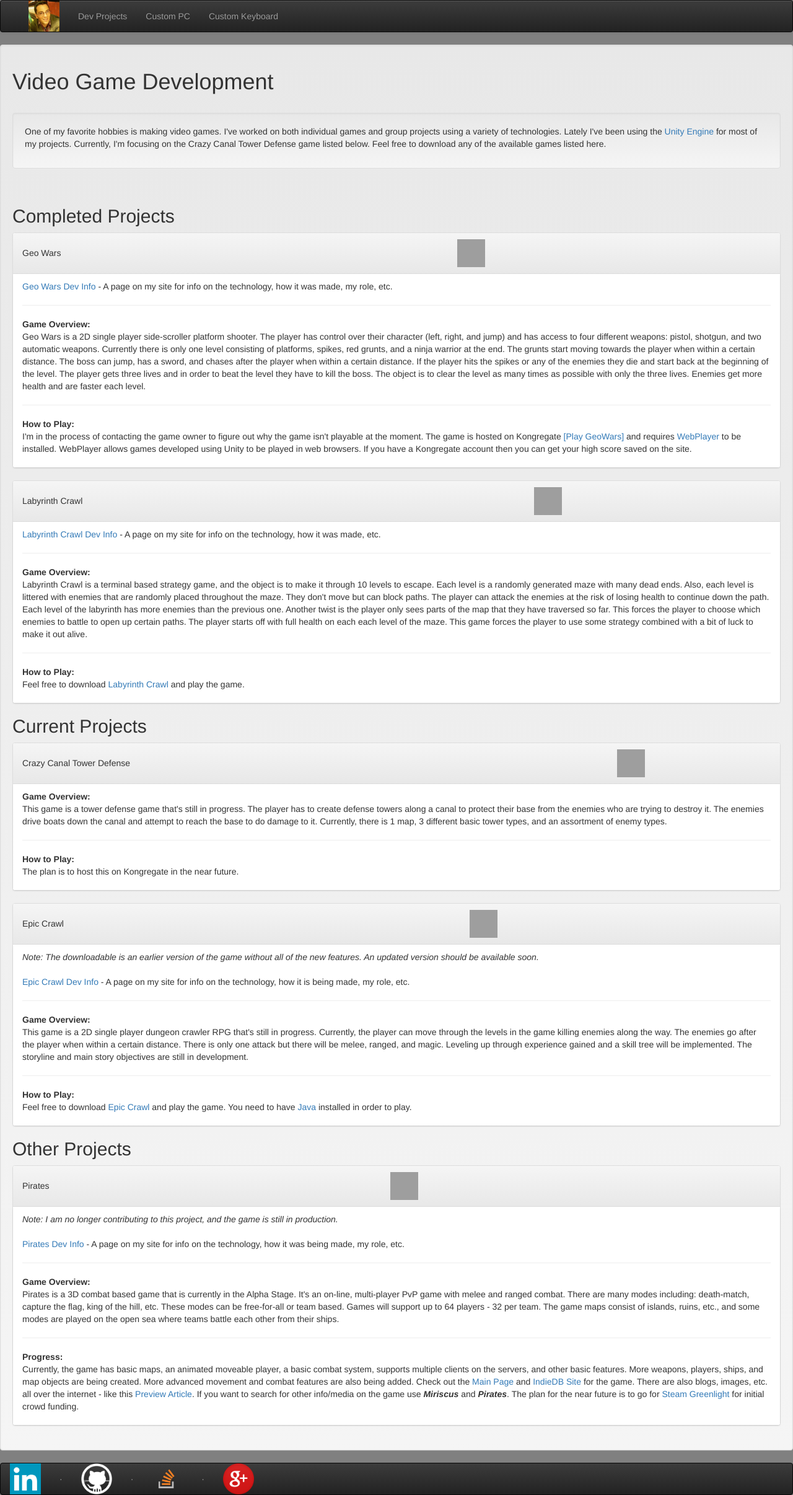
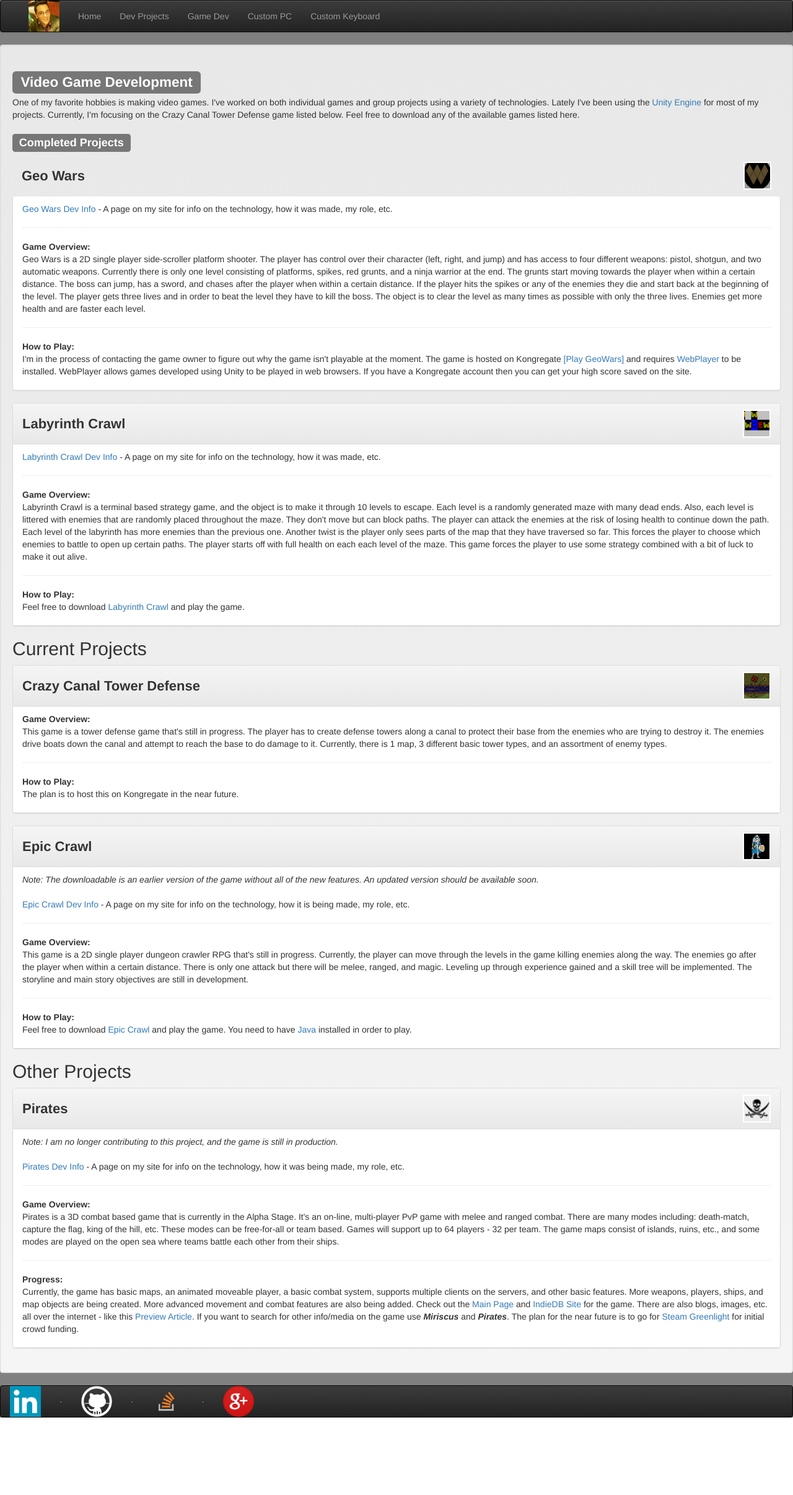
Before and after one commit to andrew-boutin/andrew-django-personal-site, a Django app: page /gamedev/ in a window 1280 px wide. Shown: the whole page at 62% size. After the commit the page ends 2287 px from the top, so only its background shows below. Run offline with Django 3.2, Linux system fonts and the light colour scheme; some libraries are stand-ins or nearby versions; grey boxes are pictures that could not be loaded.

Commit message:
Adding images, removing unnecessary css, and fixing porting issues.

```diff
--- a/personalsite/main/templates/main/gamedev.html
+++ b/personalsite/main/templates/main/gamedev.html
@@ -1,30 +1,21 @@
 {% extends 'base.html' %}
 
+{% load staticfiles %}
+
 {% block body_block %}
-<h1 class="pageHeading">Video Game Development</h1>
-
-				</br>
-				<div class="well outerInfo">
-					<p>
-						One of my favorite hobbies is making video games.  I've worked on both individual games and group
-						projects using a variety of technologies.  Lately I've been using the
-						<a class="link" href="https://unity3d.com/">Unity Engine</a>
-						for most of my projects.  Currently, I'm focusing on the Crazy Canal Tower Defense game listed below.
-						Feel free to download any of the available games listed here.
-					</p>
-				</div>
-				</br>
-
-				<!-- <a href="http://www.indiedb.com/company/miriscus" title="View Miriscus on Indie DB" target="_blank"><img src="http://button.indiedb.com/popularity/medium/groups/217.png" alt="Miriscus" /></a> -->
-
-				<h2 class="pageHeading">Completed Projects</h2>
-
-				<div class="panel panel-default">
+<h2><span class="label label-default">Video Game Development</span></h2>
+  One of my favorite hobbies is making video games. I've worked on both individual games and group
+  projects using a variety of technologies. Lately I've been using the <a class="link" href="https://unity3d.com/">Unity Engine</a>
+  for most of my projects. Currently, I'm focusing on the Crazy Canal Tower Defense game listed below. Feel free to download any of
+  the available games listed here.
+</br>
+<h3><span class="label label-default">Completed Projects</span></h3>
+<div>
 					<div class="panel-heading">
 						<table style="width:100%">
 							<tr>
 								<td class="title">Geo Wars</td>
-								<td class="gameIconCol"><img class="gameIcon" src="/resources/GeoWars.png" width="45px" height="45px"></td>
+								<td class="gameIconCol"><img class="gameIcon" src="{% static "imgs/geowars.png" %}" width="45px" height="45px"></td>
 							</tr>
 						</table>
 					</div>
@@ -66,7 +57,7 @@
 						<table style="width:100%">
 							<tr>
 								<td class="title">Labyrinth Crawl</td>
-								<td class="gameIconCol"><img class="gameIcon" src="/resources/LabyrinthCrawl.png" width="45px" height="45px"></td>
+								<td class="gameIconCol"><img class="gameIcon" src="{% static "imgs/LabyrinthCrawl.png" %}" width="45px" height="45px"></td>
 							</tr>
 						</table>
 					</div>
@@ -101,7 +92,7 @@
 						<table style="width:100%">
 							<tr>
 								<td class="title">Crazy Canal Tower Defense</td>
-								<td class="gameIconCol"><img style="background-color:black;" class="gameIcon" src="/resources/CrazyCanal.png" width="45px" height="45px"></td>
+								<td class="gameIconCol"><img style="background-color:black;" class="gameIcon" src="{% static "imgs/CrazyCanal.png" %}" width="45px" height="45px"></td>
 							</tr>
 						</table>
 					</div>
@@ -125,7 +116,7 @@
 						<table style="width:100%">
 							<tr>
 								<td class="title">Epic Crawl</td>
-								<td class="gameIconCol"><img style="background-color:black;" class="gameIcon" src="/resources/EpicCrawl.png" width="45px" height="45px"></td>
+								<td class="gameIconCol"><img style="background-color:black;" class="gameIcon" src="{% static "imgs/EpicCrawl.png" %}" width="45px" height="45px"></td>
 							</tr>
 						</table>
 					</div>
@@ -161,7 +152,7 @@
 						<table style="width:100%">
 							<tr>
 								<td class="title">Pirates</td>
-								<td class="gameIconCol"><img class="gameIcon" src="/resources/pirates.png" width="45px" height="45px"></td>
+								<td class="gameIconCol"><img class="gameIcon" src="{% static "imgs/pirates.png" %}" width="45px" height="45px"></td>
 							</tr>
 						</table>
 					</div>
--- a/personalsite/main/templates/main/pcbuild.html
+++ b/personalsite/main/templates/main/pcbuild.html
@@ -3,7 +3,7 @@
 {% load staticfiles %}
 
 {% block body_block %}
-<h2>PC Build</h2>
+<h2><span class="label label-default">PC Build</span></h2>
 <script type="text/javascript">
 			window.onload = function(){
 				var i = 0;
--- a/personalsite/main/urls.py
+++ b/personalsite/main/urls.py
@@ -6,6 +6,8 @@
 urlpatterns = [
     # /
     url(r'^$', views.index, name='index'),
+    # /devprojects/
+    url(r'^devprojects/$', views.devprojects, name='devprojects'),
     # /pcbuild/
     url(r'^pcbuild/$', views.pcbuild, name='pcbuild'),
     # /gamedev/
--- a/personalsite/main/views.py
+++ b/personalsite/main/views.py
@@ -20,3 +20,8 @@
 def keyboard(request):
     """Page for keyboard custom build."""
     return render(request, 'main/keyboard.html')
+
+
+def devprojects(request):
+    """Page for development project information."""
+    return render(request, 'main/devprojects.html')
--- a/personalsite/media/css/base.css
+++ b/personalsite/media/css/base.css
@@ -12,3 +12,15 @@
     position: relative;
     clear: both;
 }
+.gameIcon{
+	border: 2px solid white;
+	float:right;
+}
+.gameIconCol{
+	width:100%;
+}
+.title{
+	font-weight:bold;
+	font-size:22px;
+	width:50%
+}
--- a/personalsite/templates/base.html
+++ b/personalsite/templates/base.html
@@ -20,7 +20,9 @@
           <div class="collapse navbar-collapse" id="bs-example-navbar-collapse-1">
             <ul class="nav navbar-nav">
               <li><a href="/" style="padding-top:0px; padding-bottom:0px;"><img src="{% static "imgs/Profile.jpg" %}" style="height:50px;"/></a></li>
-              <li><a href="/gamedev/">Dev Projects</a></li>
+              <li><a href="/">Home</a></li>
+              <li><a href="/devprojects/">Dev Projects</a></li>
+              <li><a href="/gamedev/">Game Dev</a></li>
               <li><a href="/pcbuild/">Custom PC</a></li>
               <li><a href="/keyboard/">Custom Keyboard</a></li>
             </ul>
```
Also changed, not shown: personalsite/main/templates/main/devprojects.html (added, +17 -0 lines), personalsite/main/templates/main/index.html (+13 -10 lines), personalsite/main/templates/main/keyboard.html (+17 -2 lines), personalsite/media/imgs/CrazyCanal.png (added), personalsite/media/imgs/EpicCrawl.png (added), personalsite/media/imgs/LabyrinthCrawl.png (added), personalsite/media/imgs/geowars.png (added), personalsite/media/imgs/pirates.png (added).
